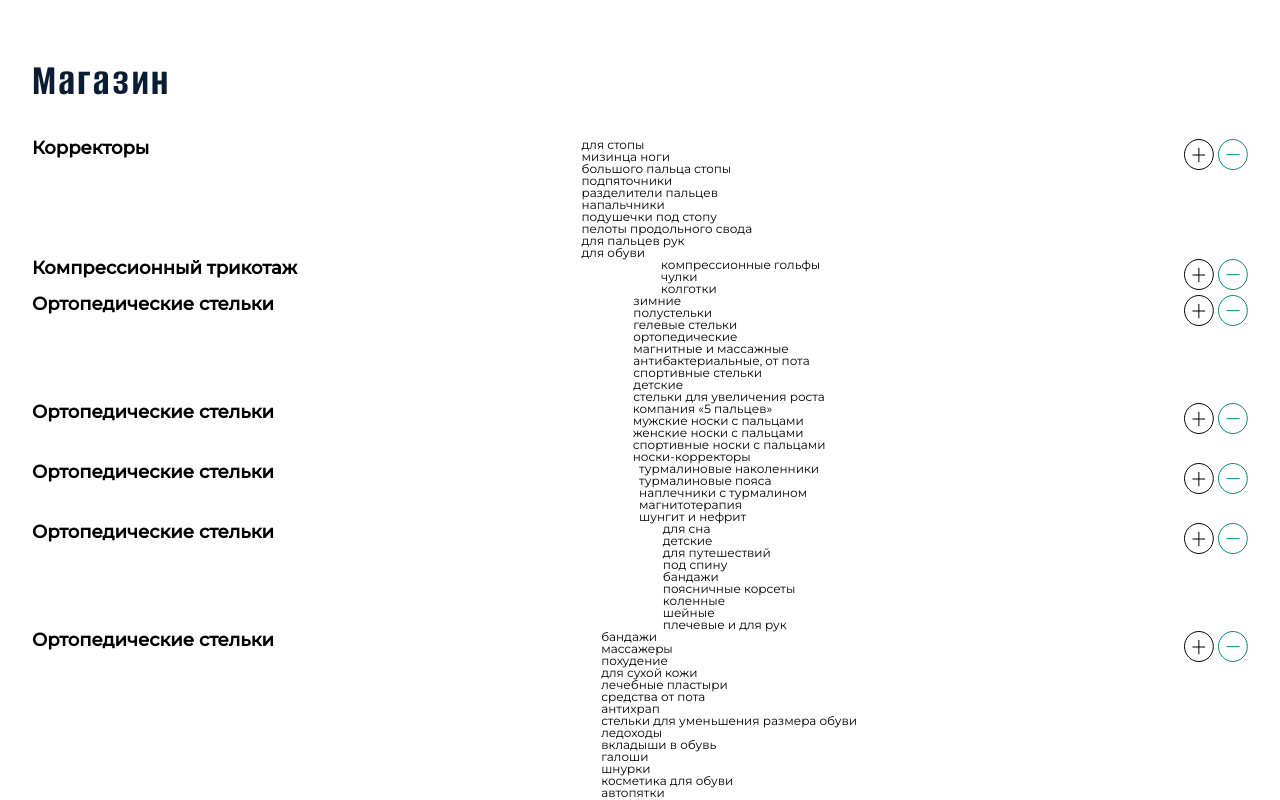
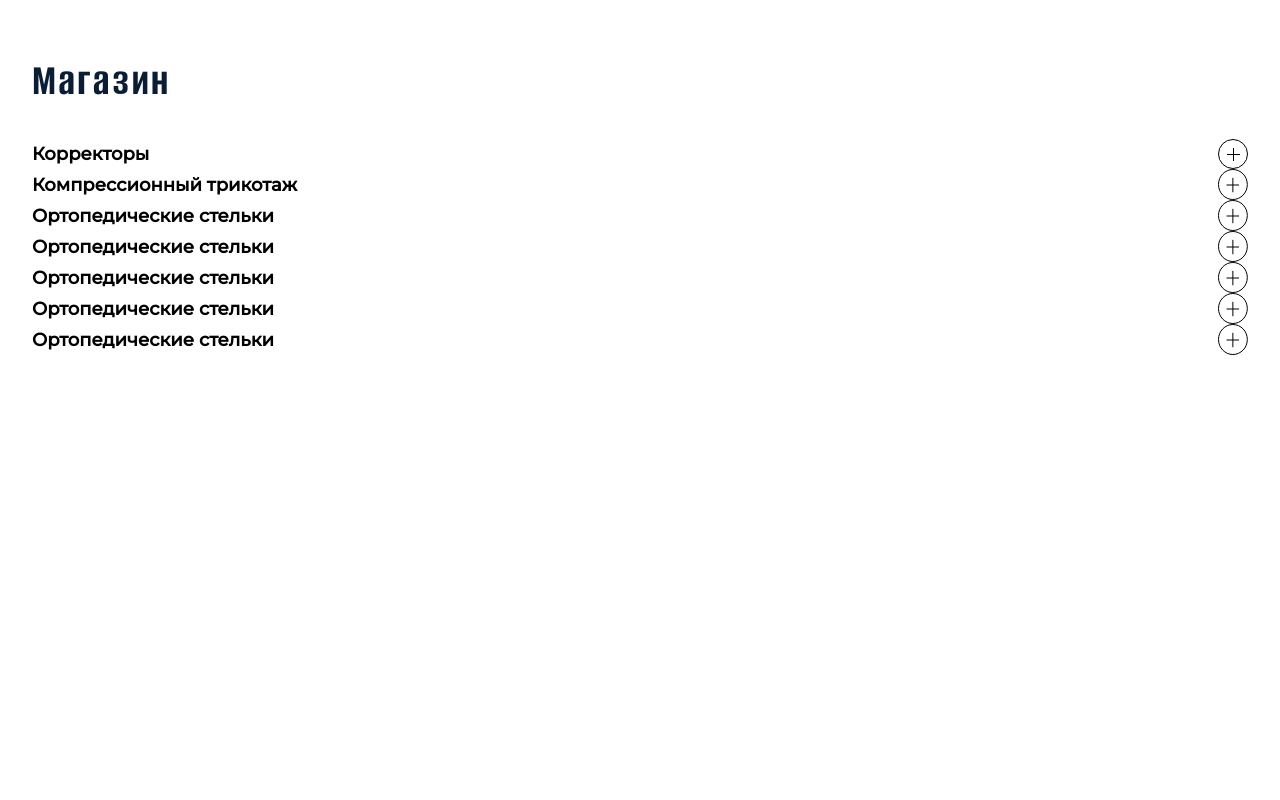
Before and after one commit to RudolphIgor/doktorNikolaev, a website: page src/index.html in a window 1280 px wide. Shown: the part 1592-2392 px from the top of the page. After the commit the page ends 1947 px from the top, so only its background shows below. Drawn offline with nearby package versions, Linux system fonts and the light colour scheme; files that its build step writes are made by us from their sources; files whose address does not match are found by name; a web font is replaced by a local one.

Commit message:
Сверстан крестик при нажатии на который он будет превращаться в минус

```diff
--- a/gulp/version.json
+++ b/gulp/version.json
@@ -1,3 +1,3 @@
 {
-    "main": "20230406155938"
+    "main": "20230407084204"
 }
--- a/src/html/components/accordionItems/CompresJersey.html
+++ b/src/html/components/accordionItems/CompresJersey.html
@@ -1,9 +1,9 @@
 <div class="accordion__item">
-	<div class="accordion__title">
-		<span>
-			Компрессионный трикотаж
-		</span>
-	</div>
+	<button class="accordion__header">
+		Компрессионный трикотаж
+		<img class="accordionButton__plus" src="@img/plus.svg" alt="+">
+		<!-- <img class="accordionButton__minus" src="@img/minus.svg" alt="-"> -->
+	</button>
 	<div class="content">
 		<ul class="content__list">
 			<li class="content__item">компрессионные гольфы</li>
@@ -11,8 +11,5 @@
 			<li class="content__item">колготки</li>
 		</ul>
 	</div>
-	<div class="accordionButton">
-		<img class="accordionButton__plus" src="@img/plus.svg" alt="+">
-		<img class="accordionButton__minus" src="@img/minus.svg" alt="-">
-	</div>
+
 </div>
--- a/src/html/components/accordionItems/Insoles.html
+++ b/src/html/components/accordionItems/Insoles.html
@@ -1,9 +1,9 @@
 <div class="accordion__item">
-	<div class="accordion__title">
-		<span>
-			Ортопедические стельки
-		</span>
-	</div>
+	<button class="accordion__header">
+		Ортопедические стельки
+		<img class="accordionButton__plus" src="@img/plus.svg" alt="+">
+		<!-- <img class="accordionButton__minus" src="@img/minus.svg" alt="-"> -->
+	</button>
 	<div class="content">
 		<ul class="content__list">
 			<li class="content__item">зимние</li>
@@ -17,8 +17,4 @@
 			<li class="content__item">стельки для увеличения роста</li>
 		</ul>
 	</div>
-	<div class="accordionButton">
-		<img class="accordionButton__plus" src="@img/plus.svg" alt="+">
-		<img class="accordionButton__minus" src="@img/minus.svg" alt="-">
-	</div>
 </div>
--- a/src/html/components/accordionItems/Pillows.html
+++ b/src/html/components/accordionItems/Pillows.html
@@ -1,9 +1,9 @@
 <div class="accordion__item">
-	<div class="accordion__title">
-		<span>
-			Ортопедические стельки
-		</span>
-	</div>
+	<button class="accordion__header">
+		Ортопедические стельки
+		<img class="accordionButton__plus" src="@img/plus.svg" alt="+">
+		<!-- <img class="accordionButton__minus" src="@img/minus.svg" alt="-"> -->
+	</button>
 	<div class="content">
 		<ul class="content__list">
 			<li class="content__item">для сна</li>
@@ -17,8 +17,4 @@
 			<li class="content__item">плечевые и для рук</li>
 		</ul>
 	</div>
-	<div class="accordionButton">
-		<img class="accordionButton__plus" src="@img/plus.svg" alt="+">
-		<img class="accordionButton__minus" src="@img/minus.svg" alt="-">
-	</div>
 </div>
--- a/src/html/components/accordionItems/RelatedProducts.html
+++ b/src/html/components/accordionItems/RelatedProducts.html
@@ -1,9 +1,9 @@
 <div class="accordion__item">
-	<div class="accordion__title">
-		<span>
-			Ортопедические стельки
-		</span>
-	</div>
+	<button class="accordion__header">
+		Ортопедические стельки
+		<img class="accordionButton__plus" src="@img/plus.svg" alt="+">
+		<!-- <img class="accordionButton__minus" src="@img/minus.svg" alt="-"> -->
+	</button>
 	<div class="content">
 		<ul class="content__list">
 			<li class="content__item">бандажи</li>
@@ -22,8 +22,4 @@
 			<li class="content__item">автопятки</li>
 		</ul>
 	</div>
-	<div class="accordionButton">
-		<img class="accordionButton__plus" src="@img/plus.svg" alt="+">
-		<img class="accordionButton__minus" src="@img/minus.svg" alt="-">
-	</div>
 </div>
--- a/src/html/components/accordionItems/Socks.html
+++ b/src/html/components/accordionItems/Socks.html
@@ -1,9 +1,9 @@
 <div class="accordion__item">
-	<div class="accordion__title">
-		<span>
-			Ортопедические стельки
-		</span>
-	</div>
+	<button class="accordion__header">
+		Ортопедические стельки
+		<img class="accordionButton__plus" src="@img/plus.svg" alt="+">
+		<!-- <img class="accordionButton__minus" src="@img/minus.svg" alt="-"> -->
+	</button>
 	<div class="content">
 		<ul class="content__list">
 			<li class="content__item">компания «5 пальцев»</li>
@@ -11,11 +11,6 @@
 			<li class="content__item">женские носки с пальцами</li>
 			<li class="content__item">спортивные носки с пальцами</li>
 			<li class="content__item">носки-корректоры</li>
-
 		</ul>
 	</div>
-	<div class="accordionButton">
-		<img class="accordionButton__plus" src="@img/plus.svg" alt="+">
-		<img class="accordionButton__minus" src="@img/minus.svg" alt="-">
-	</div>
 </div>
--- a/src/html/components/accordionItems/Tourmaline.html
+++ b/src/html/components/accordionItems/Tourmaline.html
@@ -1,9 +1,9 @@
 <div class="accordion__item">
-	<div class="accordion__title">
-		<span>
-			Ортопедические стельки
-		</span>
-	</div>
+		<button class="accordion__header">
+		Ортопедические стельки
+		<img class="accordionButton__plus" src="@img/plus.svg" alt="+">
+		<!-- <img class="accordionButton__minus" src="@img/minus.svg" alt="-"> -->
+	</button>
 	<div class="content">
 		<ul class="content__list">
 			<li class="content__item">турмалиновые наколенники</li>
@@ -13,8 +13,4 @@
 			<li class="content__item">шунгит и нефрит</li>
 		</ul>
 	</div>
-	<div class="accordionButton">
-		<img class="accordionButton__plus" src="@img/plus.svg" alt="+">
-		<img class="accordionButton__minus" src="@img/minus.svg" alt="-">
-	</div>
 </div>
--- a/src/html/components/accordionItems/correctors.html
+++ b/src/html/components/accordionItems/correctors.html
@@ -1,9 +1,12 @@
 <div class="accordion__item">
-	<div class="accordion__title">
-		<span>
-			Корректоры
-		</span>
-	</div>
+	<button class="accordion__header">
+		Корректоры
+		<div class="circle">
+			<div class="cross"></div>
+		  </div>
+		<!-- <img class="accordionButton__plus" src="@img/plus.svg" alt="+"> -->
+		<!-- <img class="accordionButton__minus" src="@img/minus.svg" alt="-"> -->
+	</button>
 	<div class="content">
 		<ul class="content__list">
 			<li class="content__item">для стопы</li>
@@ -18,8 +21,4 @@
 			<li class="content__item">для обуви</li>
 		</ul>
 	</div>
-	<div class="accordionButton">
-		<img class="accordionButton__plus" src="@img/plus.svg" alt="+">
-		<img class="accordionButton__minus" src="@img/minus.svg" alt="-">
-	</div>
 </div>
--- a/src/scss/components/accordionItem.scss
+++ b/src/scss/components/accordionItem.scss
@@ -1,36 +1,104 @@
+.circle {
+	width: 30px;
+	height: 30px;
+	border: 1px solid #000;
+	border-radius: 50%;
+	background-color: none;
+	display: flex;
+	justify-content: center;
+	align-items: center;
+	cursor: pointer;
+}
+
+.cross {
+	position: relative;
+	cursor: pointer;
+
+	&::before,
+	&::after {
+		content: "";
+		position: absolute;
+		left: -6.5px;
+		width: 13px;
+		height: 1px;
+		background-color: #000;
+		cursor: pointer;
+		transition: all 0.5s ease;
+	}
+
+	&::before {
+		top: 0px;
+		transform: rotate(90deg);
+	}
+
+	&::after {
+		top: 0px;
+	}
+}
+
+// .circle.clicked .cross::before {
+// 	transform: rotate(180deg);
+// 	background: #008989;
+// }
+
+.circle.clicked .cross::after {
+	background: #008989;
+}
+
+.circle.clicked {
+	border: 1px solid #008989;
+}
+
 .accordion {
-
 	&__item {
 		display: flex;
 		justify-content: space-between;
 	}
 
-	&__title {
+	&__header {
 		font-family: Montserrat;
 		font-size: 18px;
 		font-weight: 600;
+		display: flex;
+		align-items: center;
+		width: 100%;
+		justify-content: space-between;
+		background: none;
+	}
+
+	& .clicked .cross::before {
+		transform: rotate(180deg);
+		background: #008989;
+	}
+
+	& .clicked .cross::after {
+		background: #008989;
+	}
+
+	& .clicked .circle{
+		border: 1px solid #008989;
+	}
+
+	& .clicked {
+		color: #008989;
 	}
 }
 .content {
+	display: none;
 
 	&__list {
 		font-family: Montserrat;
 		font-size: 12px;
 		font-weight: 400;
-
 	}
 
 	&__item {
-
-
 	}
 }
 .accordionButton {
-
 	&__plus {
 	}
 
 	&__minus {
-
 	}
 }
```
Also changed, not shown: dist/css/style.css, dist/css/style.min.css, dist/index.html, src/scss/section3.scss (line endings or trailing spaces).
